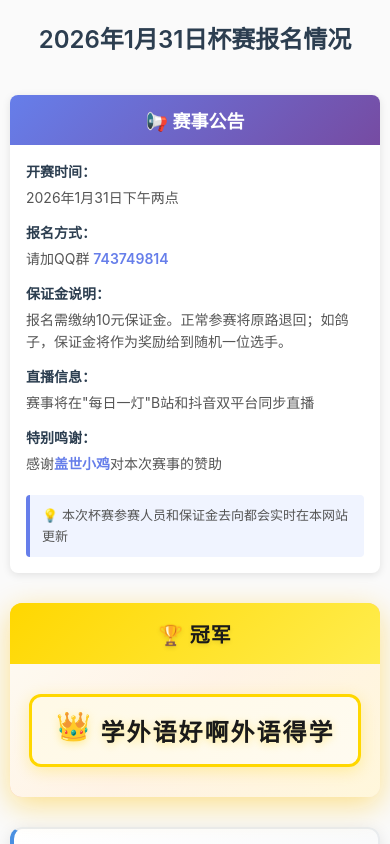
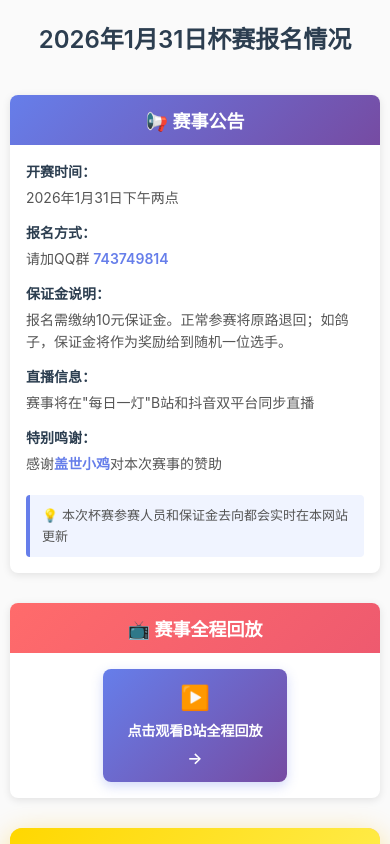
Before and after one commit to RolinFirelink/competition, a Vue app: page /20260131 in a window 390 px wide. Shown: the top 844 px of the page. Built offline with nearby package versions, Linux system fonts and the light colour scheme.

Commit message:
git init

```diff
--- a/src/assets/styles/competition.css
+++ b/src/assets/styles/competition.css
@@ -77,6 +77,66 @@
   font-size: 14px;
   color: #555555;
   line-height: 1.6;
+}
+
+.replay-wrapper {
+  background-color: #ffffff;
+  border-radius: 8px;
+  box-shadow: 0 2px 8px rgba(0, 0, 0, 0.1);
+  margin-bottom: 30px;
+  overflow: hidden;
+}
+
+.replay-title {
+  background: linear-gradient(135deg, #ff6b6b 0%, #ee5a6f 100%);
+  color: #ffffff;
+  font-size: 20px;
+  font-weight: 600;
+  padding: 16px 24px;
+  text-align: center;
+}
+
+.replay-content {
+  padding: 24px;
+  text-align: center;
+}
+
+.replay-link {
+  display: inline-flex;
+  align-items: center;
+  gap: 12px;
+  padding: 16px 32px;
+  background: linear-gradient(135deg, #667eea 0%, #764ba2 100%);
+  color: #ffffff;
+  text-decoration: none;
+  border-radius: 8px;
+  font-size: 16px;
+  font-weight: 600;
+  transition: all 0.3s ease;
+  box-shadow: 0 4px 12px rgba(102, 126, 234, 0.3);
+}
+
+.replay-link:hover {
+  transform: translateY(-2px);
+  box-shadow: 0 6px 20px rgba(102, 126, 234, 0.4);
+  background: linear-gradient(135deg, #764ba2 0%, #667eea 100%);
+}
+
+.replay-icon {
+  font-size: 20px;
+}
+
+.replay-text {
+  flex: 1;
+}
+
+.replay-arrow {
+  font-size: 18px;
+  transition: transform 0.3s ease;
+}
+
+.replay-link:hover .replay-arrow {
+  transform: translateX(4px);
 }
 
 .champion-wrapper {
@@ -558,6 +618,30 @@
     padding: 10px 12px;
   }
 
+  .replay-title {
+    font-size: 18px;
+    padding: 12px 16px;
+  }
+
+  .replay-content {
+    padding: 16px;
+  }
+
+  .replay-link {
+    padding: 14px 24px;
+    font-size: 14px;
+    flex-direction: column;
+    gap: 8px;
+  }
+
+  .replay-icon {
+    font-size: 24px;
+  }
+
+  .replay-arrow {
+    font-size: 16px;
+  }
+
   .champion-title {
     font-size: 20px;
     padding: 16px 20px;
--- a/src/components/CompetitionList.vue
+++ b/src/components/CompetitionList.vue
@@ -72,21 +72,8 @@ export default {
   margin: 0 auto;
   padding: 0;
   min-height: 100vh;
-  background: linear-gradient(135deg, #667eea 0%, #764ba2 100%);
+  background-color: #ffffff;
   position: relative;
-}
-
-.competition-list-container::before {
-  content: '';
-  position: absolute;
-  top: 0;
-  left: 0;
-  right: 0;
-  bottom: 0;
-  background:
-    radial-gradient(circle at 20% 50%, rgba(255, 255, 255, 0.1) 0%, transparent 50%),
-    radial-gradient(circle at 80% 80%, rgba(255, 255, 255, 0.1) 0%, transparent 50%);
-  pointer-events: none;
 }
 
 .hero-section {
@@ -94,20 +81,20 @@ export default {
   text-align: center;
   position: relative;
   z-index: 1;
+  background-color: #ffffff;
 }
 
 .header h1 {
   font-size: 48px;
   font-weight: 800;
-  color: #ffffff;
+  color: #2c3e50;
   margin: 0 0 12px 0;
-  text-shadow: 0 4px 12px rgba(0, 0, 0, 0.2);
   letter-spacing: -1px;
 }
 
 .subtitle {
   font-size: 18px;
-  color: rgba(255, 255, 255, 0.9);
+  color: #666666;
   margin: 0;
   font-weight: 400;
 }
--- a/src/components/Resume.vue
+++ b/src/components/Resume.vue
@@ -29,6 +29,16 @@
         <div class="announcement-note">
           💡 本次杯赛参赛人员和保证金去向都会实时在本网站更新
         </div>
+      </div>
+    </div>
+    <div class="replay-wrapper">
+      <div class="replay-title">📺 赛事全程回放</div>
+      <div class="replay-content">
+        <a :href="replayUrl" target="_blank" class="replay-link" rel="noopener noreferrer">
+          <span class="replay-icon">▶️</span>
+          <span class="replay-text">点击观看B站全程回放</span>
+          <span class="replay-arrow">→</span>
+        </a>
       </div>
     </div>
     <div class="champion-wrapper">
@@ -890,6 +900,7 @@ export default {
         },
       ],
       champion: '学外语好啊外语得学',
+      replayUrl: 'https://www.bilibili.com/video/BV15R6JBUEyv/?spm_id_from=333.337.search-card.all.click&vd_source=eb48b40a0ac8610fb2a9c4b62b48f570',
       luckyPrizeWinner: '永雏白给大王',
       luckyGoldWinner: 'mocurrey',
       finalMatches: [
```
Also changed, not shown: 1 other file (tests, documents, lock files or other folders).
